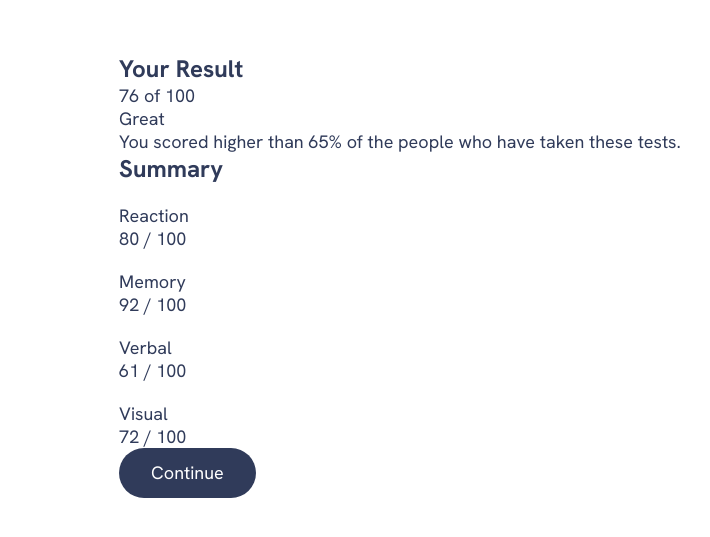
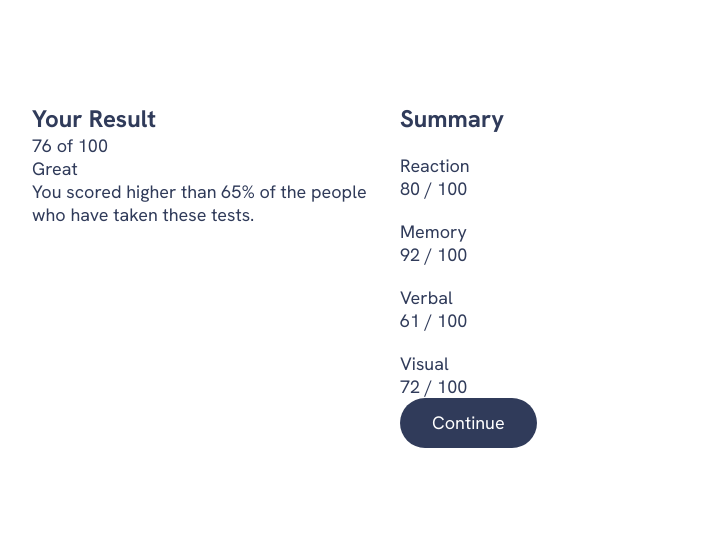
Before and after one commit to Annie-Huang/results-summary-component, a website: page index.html in a window 1280 px wide. Shown: the part 125-662 px from the top of the page, without its empty margins (240-950 px from the left). Drawn offline with Linux system fonts and the light colour scheme.

Commit message:
Styled the container and divide it into left and right section when it's desktop

```diff
--- a/style.css
+++ b/style.css
@@ -105,3 +105,14 @@ body {
 .button:focus-visible {
   background: var(--gradient-primary);
 }
+
+.result-summary {
+  max-width: 46rem;
+  display: grid;
+}
+
+@media (min-width: 600px) {
+  .result-summary {
+    grid-template-columns: 1fr 1fr;
+  }
+}
```
